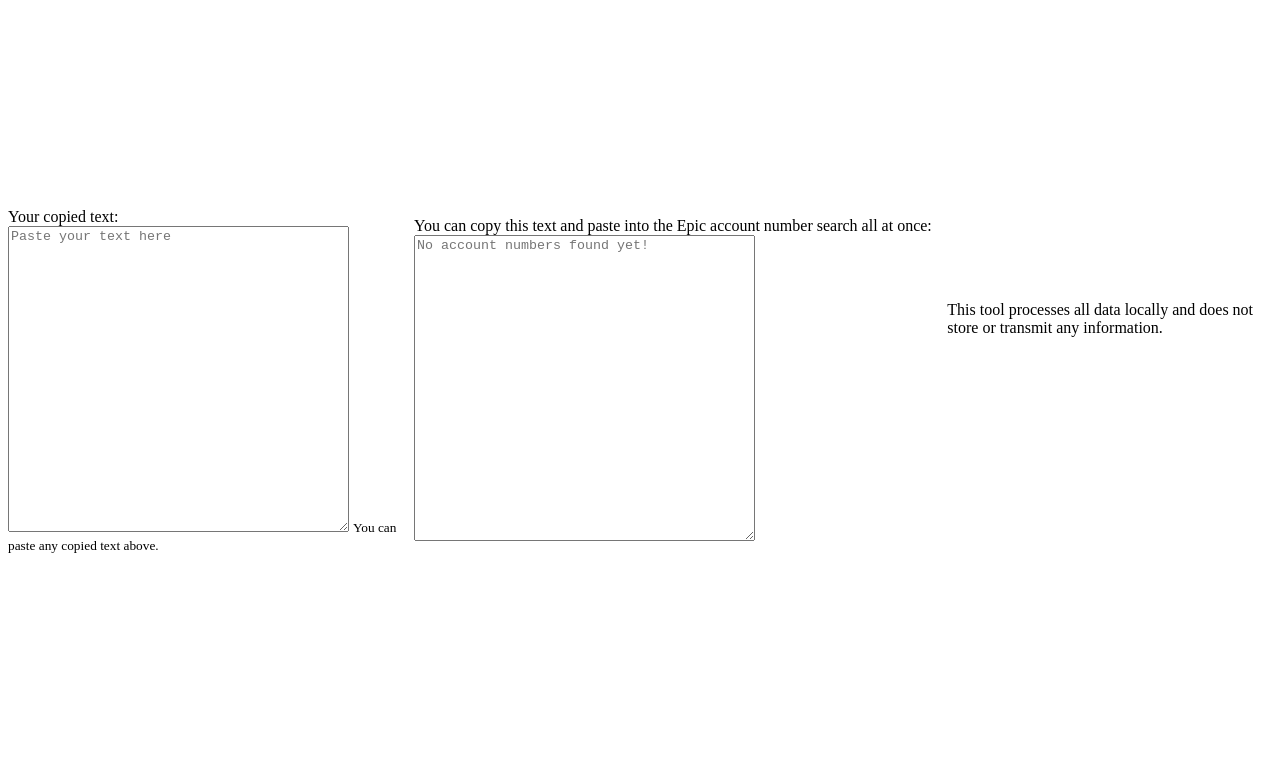
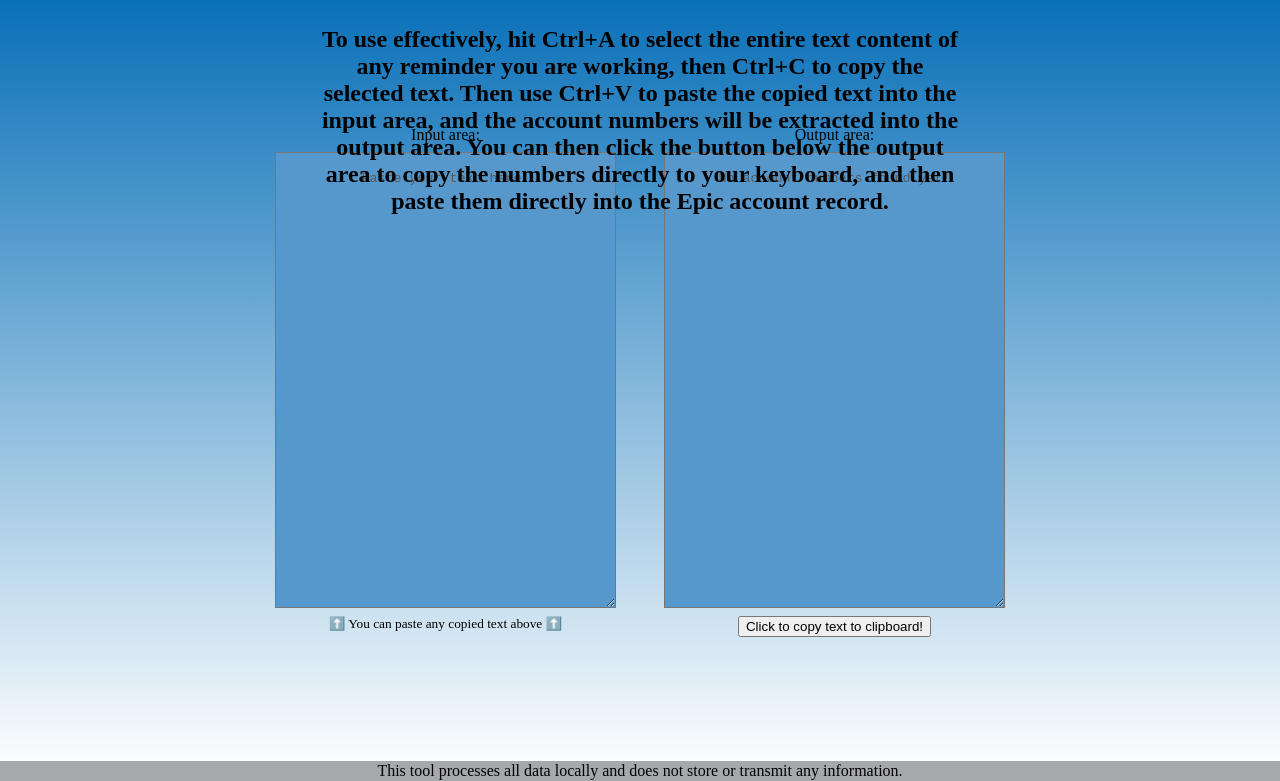
Before and after one commit to BuickSalesman/grab_account_numbers, a plain HTML site: page index.html in a window 1280 px wide. Shown: the part 19-800 px from the top of the page. Drawn offline with Linux system fonts and the light colour scheme.

Commit message:
did a bunch of styling

```diff
--- a/index.css
+++ b/index.css
@@ -1,18 +1,70 @@
 body,
 html {
   display: flex;
+  flex-direction: column;
   justify-content: center;
   align-items: center;
   height: 100%;
   width: 100%;
+  background: linear-gradient(#066eb7, #ffffff);
 }
 
-#textarea-container {
+header {
+  position: fixed;
+  top: 0;
+  height: 25%;
+  width: 50%;
   display: flex;
+  flex-direction: column;
   justify-content: center;
   align-items: center;
+  text-align: center;
+}
+
+main {
+  display: flex;
+  flex-direction: row;
+  justify-content: center;
+  width: 100%;
+  gap: 3rem;
+}
+
+#input-container {
+  display: flex;
+  flex-direction: column;
+  align-items: center;
+  gap: 0.5rem;
+}
+
+#input-container label {
+}
+
+#output-container {
+  display: flex;
+  flex-direction: column;
+  align-items: center;
+  gap: 0.5rem;
+}
+
+textarea {
+  background-color: #5798cc;
+}
+textarea::placeholder {
+  color: #58595b;
+  display: flex;
+  text-align: center;
+  justify-content: center;
+  align-items: center;
+  padding-top: 5%;
 }
 
 footer {
-  height: 20%;
+  position: fixed;
+  bottom: 0;
+  height: 2.5%;
+  width: 100%;
+  background-color: #a6a8ab;
+  display: flex;
+  align-items: center;
+  justify-content: center;
 }
--- a/index.html
+++ b/index.html
@@ -3,36 +3,47 @@
   <head>
     <meta charset="UTF-8" />
     <meta name="viewport" content="width=device-width, initial-scale=1.0" />
-    <title>Document</title>
+    <title>ID Separator</title>
     <link rel="stylesheet" href="index.css" />
   </head>
   <body>
-    <header></header>
+    <header>
+      <h1>Welcome to the ACCT# extractor tool!</h1>
+      <h2>
+        To use effectively, hit Ctrl+A to select the entire text content of any reminder you are working, then Ctrl+C to
+        copy the selected text. Then use Ctrl+V to paste the copied text into the input area, and the account numbers
+        will be extracted into the output area. You can then click the button below the output area to copy the numbers
+        directly to your keyboard, and then paste them directly into the Epic account record.
+      </h2>
+    </header>
 
+    <main>
       <div id="input-container">
-      <label for="input">Your copied text:</label>
+        <label for="input">Input area:</label>
         <!-- prettier-ignore -->
         <textarea
         id="input"
         name="input"
-        placeholder="Paste your text here"
+        placeholder="Paste your text here!"
         cols="40"
-        rows="20"
+        rows="30"
         ></textarea>
-      <small id="input-hint">You can paste any copied text above.</small>
+        <small id="input-hint">⬆️ You can paste any copied text above ⬆️</small>
       </div>
 
-    <div id="output-contaner">
-      <label for="output">You can copy this text and paste into the Epic account number search all at once:</label>
+      <div id="output-container">
+        <label for="output">Output area:</label>
         <textarea
           id="output"
           name="output"
           placeholder="No account numbers found yet!"
           cols="40"
-        rows="20"
+          rows="30"
           readonly
         ></textarea>
+        <button id="copy-button">Click to copy text to clipboard!</button>
       </div>
+    </main>
 
     <footer>
       <div>This tool processes all data locally and does not store or transmit any information.</div>
--- a/script.js
+++ b/script.js
@@ -29,3 +29,8 @@ document.getElementById("input").addEventListener("input", () => {
   let outputString = getAcctNumbers(inputString);
   document.getElementById("output").value = outputString;
 });
+
+document.getElementById("copy-button").addEventListener("click", () => {
+  let outputText = document.getElementById("output").value;
+  navigator.clipboard.writeText(outputText);
+});
```
Lines whose indentation alone changed are shown as unchanged.
